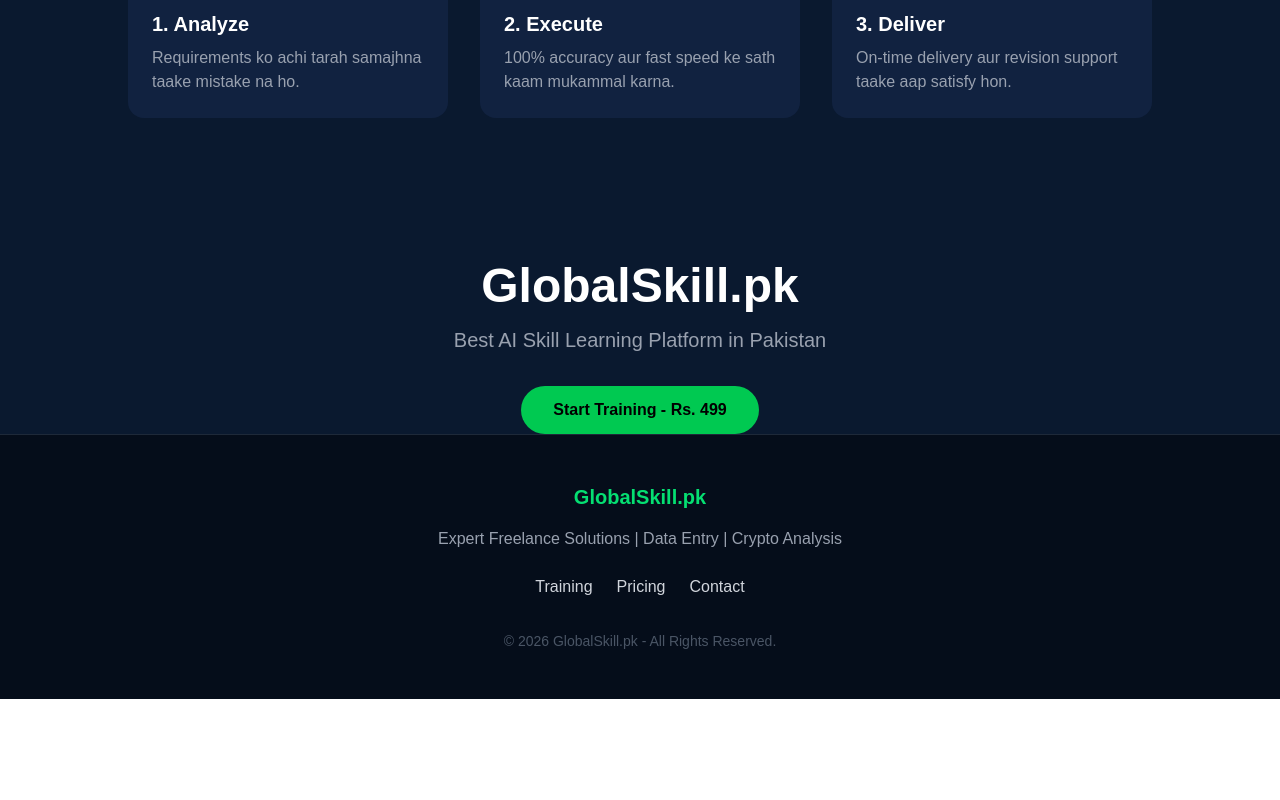
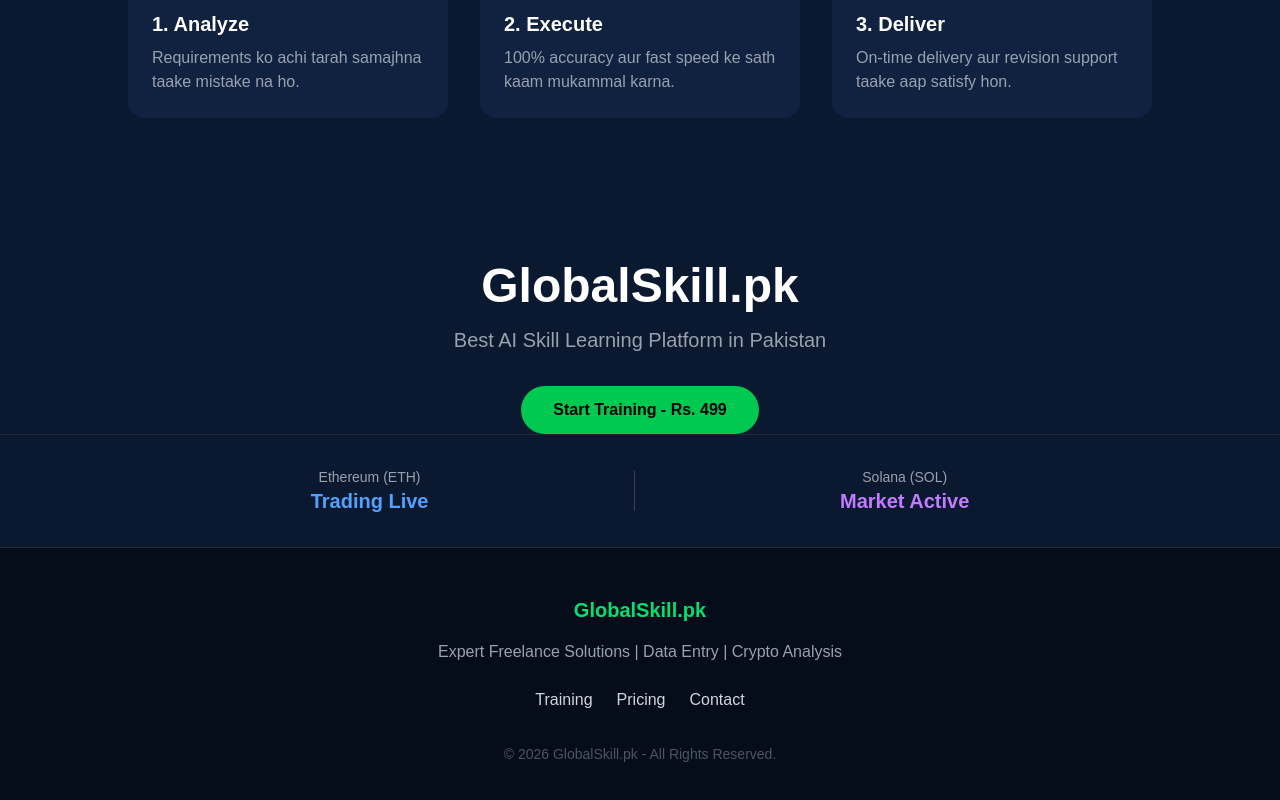
Before and after one commit to alihaidersandhu65-create/globalskill-pk, a Next.js app: page / in a window 1280 px wide. Shown: the part 488-1288 px from the top of the page. Before the commit the page ends 1187 px from the top, so only its background shows below. Built offline with nearby package versions, Linux system fonts and the light colour scheme.

Commit message:
Added Crypto Tracker Section

```diff
--- a/app/page.tsx
+++ b/app/page.tsx
@@ -26,6 +26,7 @@
           Start Training - Rs. 499
         </Link>
       </div>
+      <section className="py-8 bg-[#0a192f] border-t border-gray-800"> <div className="max-w-4xl mx-auto px-4 flex justify-around items-center"> <div className="text-center"> <p className="text-gray-400 text-sm">Ethereum (ETH)</p> <p className="text-xl font-bold text-blue-400">Trading Live</p> </div> <div className="h-10 w-[1px] bg-gray-700"></div> <div className="text-center"> <p className="text-gray-400 text-sm">Solana (SOL)</p> <p className="text-xl font-bold text-purple-400">Market Active</p> </div> </div> </section>
       <footer className="bg-[#050d1a] py-12 border-t border-gray-800 text-center"> <div className="max-w-4xl mx-auto px-4"> <h3 className="text-xl font-bold text-green-400 mb-4">GlobalSkill.pk</h3> <p className="text-gray-400 mb-6">Expert Freelance Solutions | Data Entry | Crypto Analysis</p> <div className="flex justify-center gap-6 mb-8"> <a href="/training" className="text-gray-300 hover:text-white">Training</a> <a href="/pricing" className="text-gray-300 hover:text-white">Pricing</a> <a href="https://wa.me/923413813819" className="text-gray-300 hover:text-white">Contact</a> </div> <p className="text-sm text-gray-600">© 2026 GlobalSkill.pk - All Rights Reserved.</p> </div> </footer>
     </main>
   );
```
